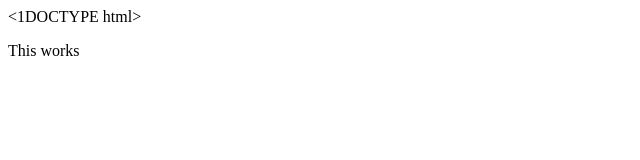
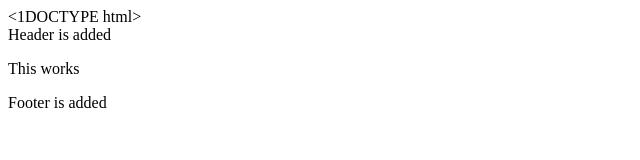
Before and after one commit to Bhuvana713/example, a plain HTML site: page index.html in a window 1280 px wide. Shown: the whole page, without its empty margins (0-640 px from the left). Drawn offline with Linux system fonts and the light colour scheme.

Commit message:
added header and footer

```diff
--- a/index.html
+++ b/index.html
@@ -6,6 +6,8 @@
 			</title>
 	</head>
 	<body>
+		<header>Header is added</header>
 		<p>This works</p>
+		<footer>Footer is added</footer>
 	</body>
 	</html>
```
